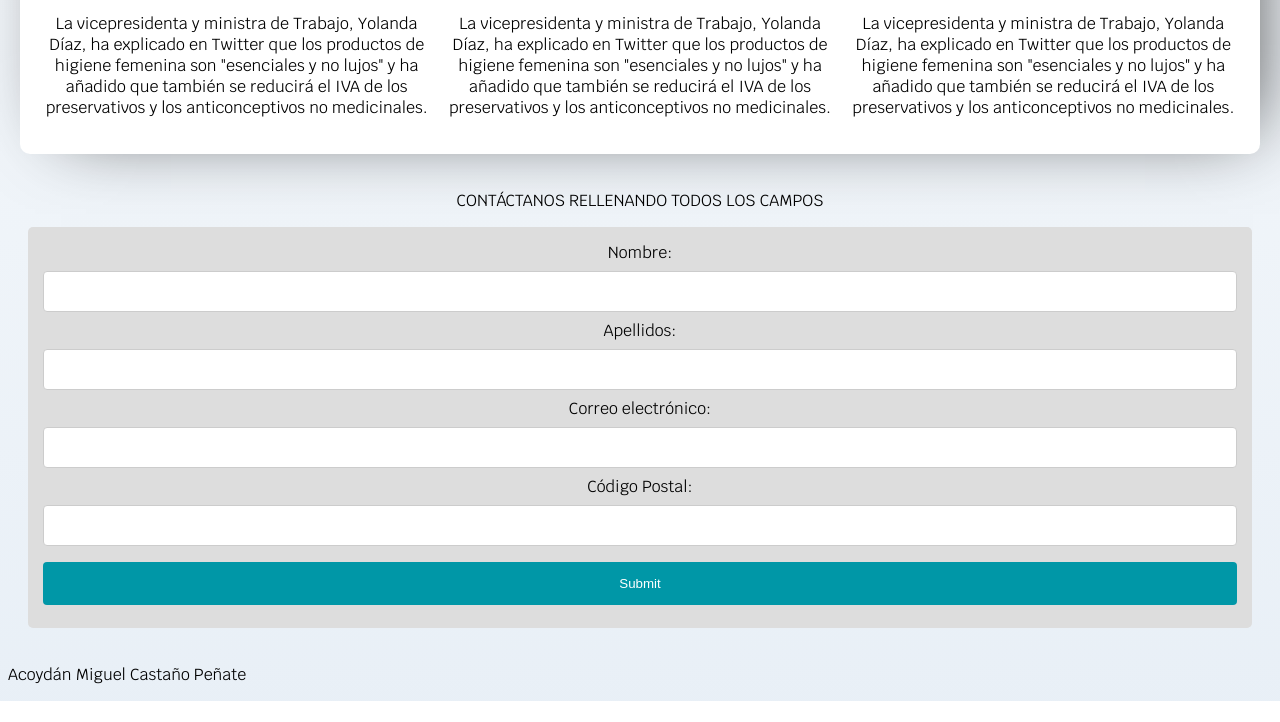
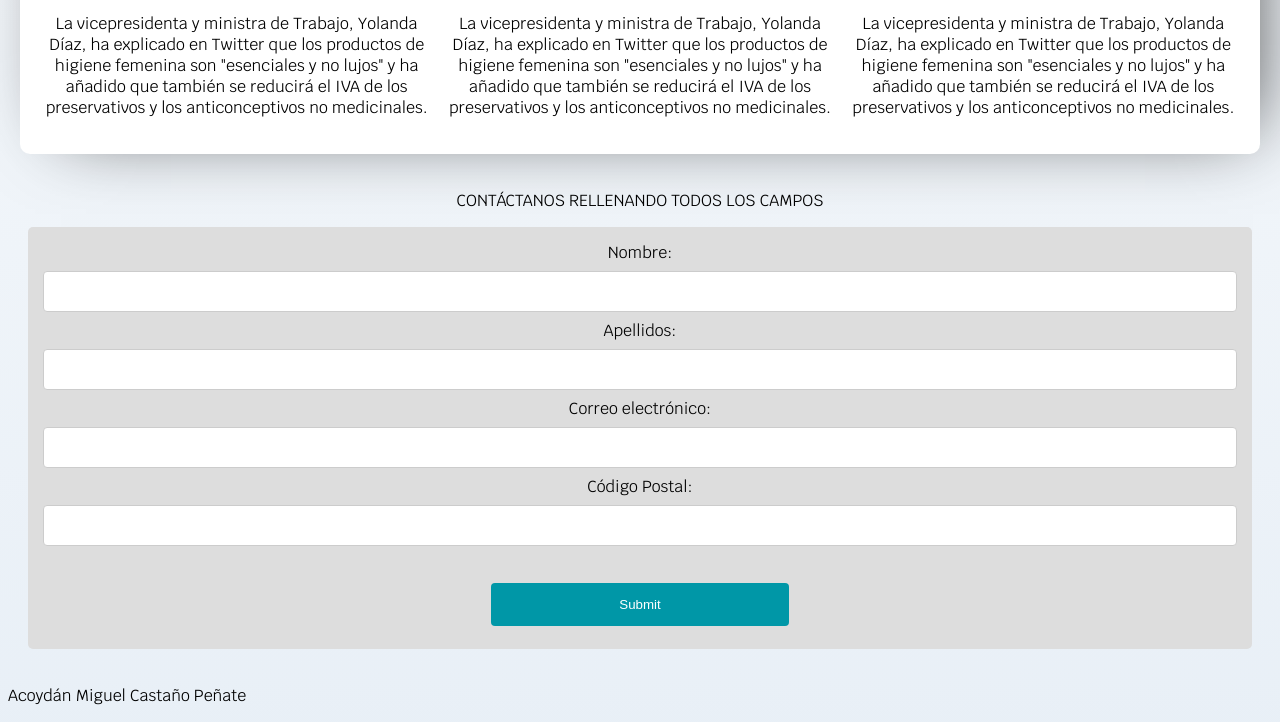
Before and after one commit to acoexo/dawfreelance, a plain HTML site: page index.html in a window 1280 px wide. Shown: the part 895-1617 px from the top of the page. Before the commit the page ends 1596 px from the top, so only its background shows below. Drawn offline with Linux system fonts and the light colour scheme.

Commit message:
third commit

```diff
--- a/CSS/ClientStyles.css
+++ b/CSS/ClientStyles.css
@@ -235,6 +235,19 @@
     border-radius: 4px;
     cursor: pointer;
 }
+@media (min-width: 780px) {
+    input[type=submit]{
+        width: 25%;
+        display: flex;
+        align-items: center;
+        justify-content: space-around;
+    }
+    form{
+        display: flex;
+        flex-direction: column;
+        align-items: center;
+    }
+ }
 
 input[type=submit]:hover {
     background-color:var(--primario);
--- a/CSS/Proyect.css
+++ b/CSS/Proyect.css
@@ -227,6 +227,19 @@
     border-radius: 4px;
     cursor: pointer;
 }
+@media (min-width: 780px) {
+    input[type=submit]{
+        width: 25%;
+        display: flex;
+        align-items: center;
+        justify-content: space-around;
+    }
+    form{
+        display: flex;
+        flex-direction: column;
+        align-items: center;
+    }
+ }
 
 input[type=submit]:hover {
     background-color:var(--primario);
--- a/CSS/styles.css
+++ b/CSS/styles.css
@@ -188,7 +188,6 @@
     display: grid;
     grid-template-columns: repeat(3, 1fr);
     column-gap: 1rem;
-
 }
 .servicios h3{
     color:var(--secundario);
@@ -199,6 +198,7 @@
     display: flex;
     flex-direction: column;
     text-align: center;
+
 }
 input[type=text], select {
     width: 100%;
@@ -220,6 +220,19 @@
     border-radius: 4px;
     cursor: pointer;
 }
+@media (min-width: 780px) {
+    input[type=submit]{
+        width: 25%;
+        display: flex;
+        align-items: center;
+        justify-content: space-around;
+    }
+    form{
+        display: flex;
+        flex-direction: column;
+        align-items: center;
+    }
+ }
 
 input[type=submit]:hover {
     background-color:var(--primario);
```
